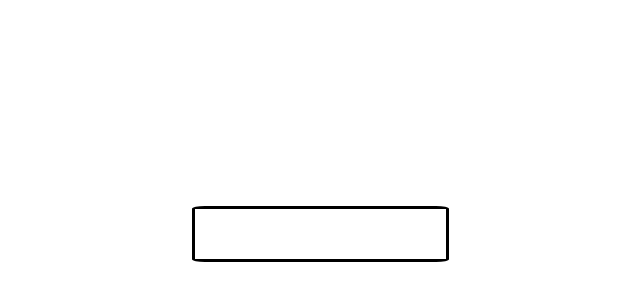
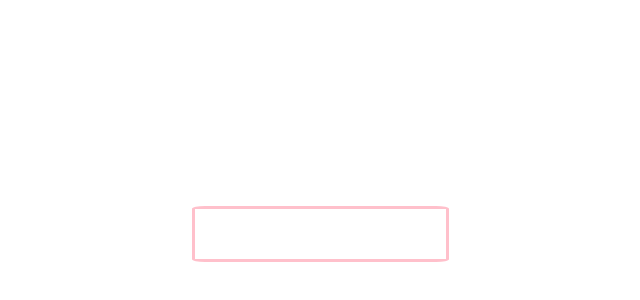
Before and after one commit to Harismunshi/linearcolor, a plain HTML site: page index.html in a window 1280 px wide. Shown: the part 42-342 px from the top of the page, without its empty margins (328-968 px from the left). Drawn offline with Linux system fonts and the light colour scheme.

Commit message:
Update style.css

```diff
--- a/style.css
+++ b/style.css
@@ -15,7 +15,7 @@ form{
 input[type="text"]{
     padding: 1rem;
     font-weight: 900;
-    border: 3px solid black;
+    border: 3px solid pink;
     font-size: 1rem;
     border-radius: 5%;
 }
```
